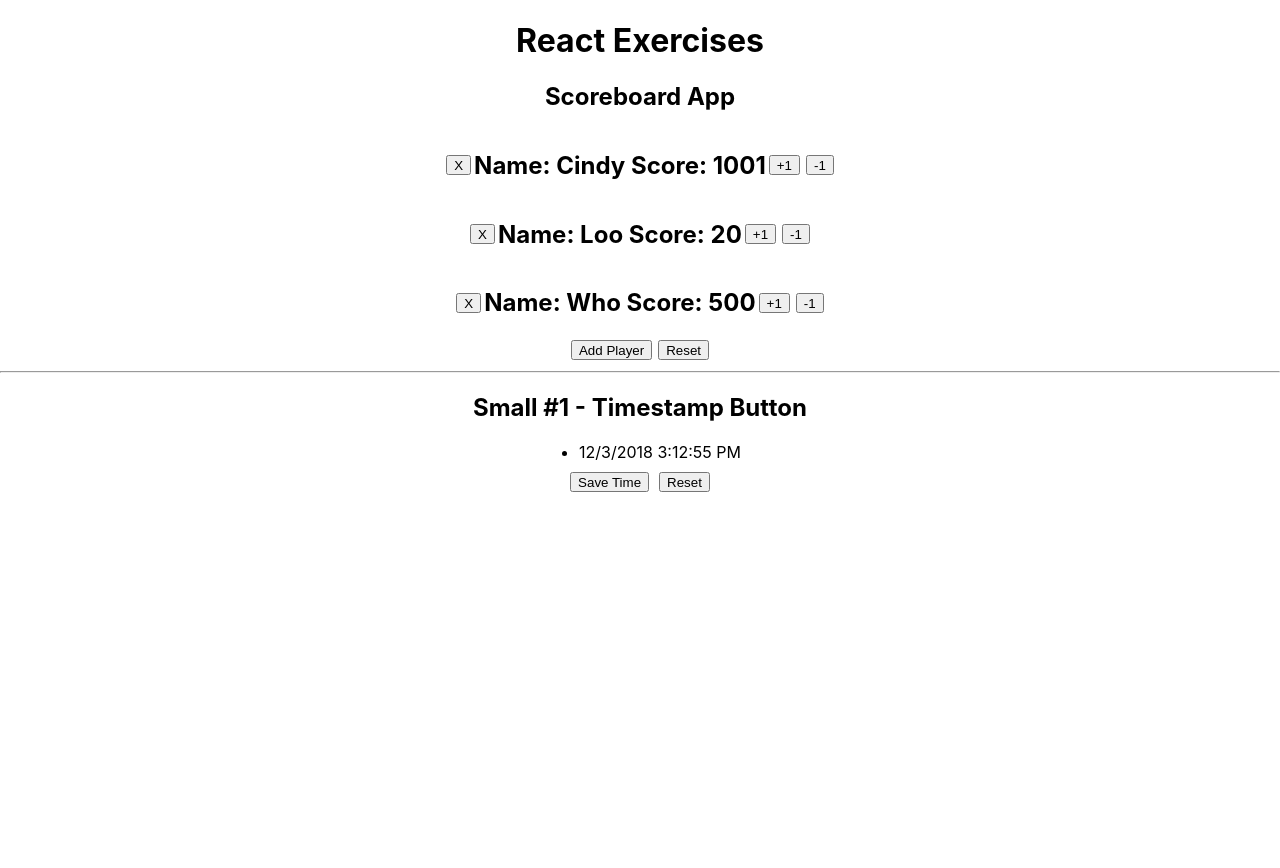
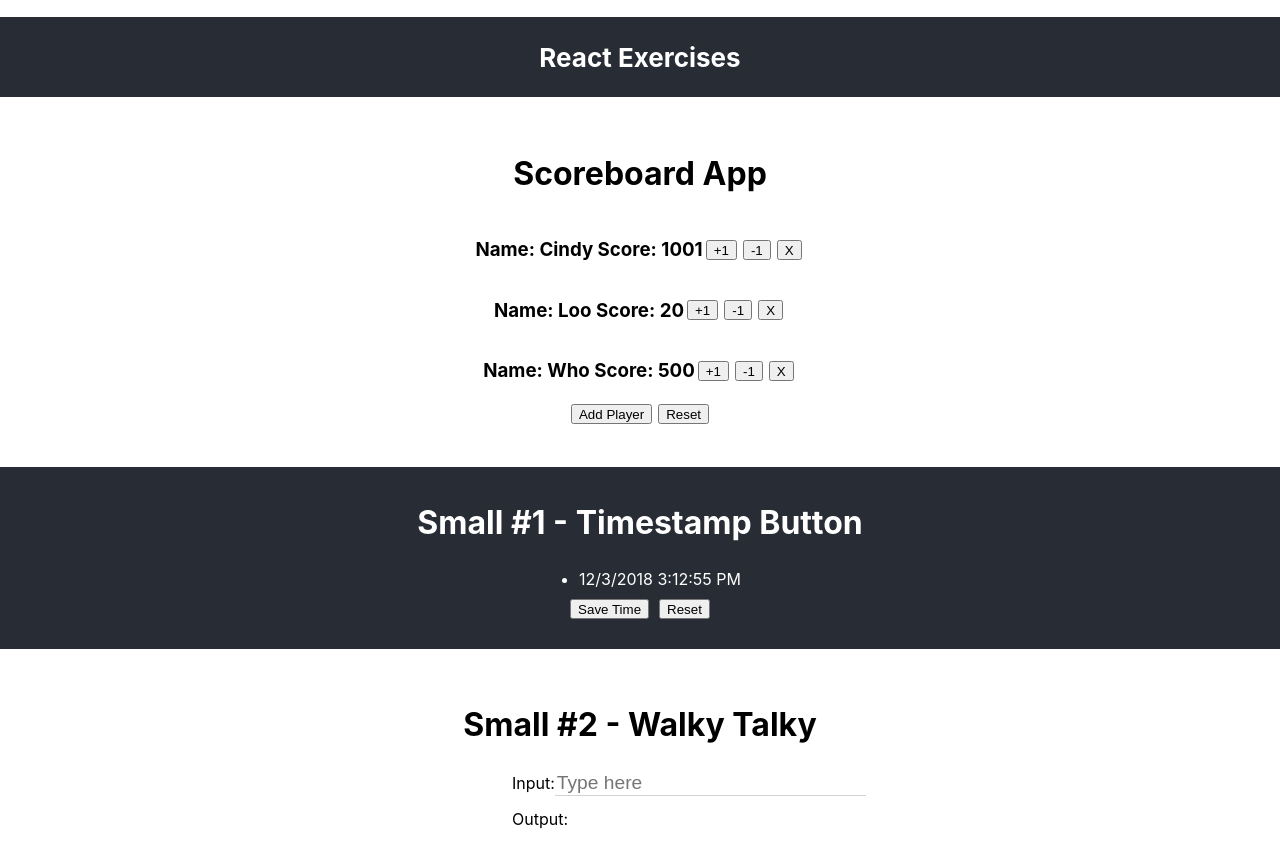
Before and after one commit to GFore/dc-React-Scoreboard, a React (Create React App) app: page / in a window 1280 px wide. Shown: the top 868 px of the page. Before the commit the page ends 800 px from the top, so only its background shows below. Built offline with nearby package versions, Linux system fonts and the light colour scheme.

Commit message:
adds Walky Talky exercise

```diff
--- a/src/App.css
+++ b/src/App.css
@@ -2,14 +2,9 @@
   text-align: center;
 }
 
-.App-logo {
-  animation: App-logo-spin infinite 20s linear;
-  height: 40vmin;
-}
-
 .App-header {
   background-color: #282c34;
-  min-height: 100vh;
+  min-height: 10vh;
   display: flex;
   flex-direction: column;
   align-items: center;
@@ -18,8 +13,19 @@
   color: white;
 }
 
-.App-link {
-  color: #61dafb;
+.Exercise {
+  padding: 10px 0 20px;
+  margin: 20px 0;
+}
+
+.Exercise h2 {
+  font-size: 2em;
+
+}
+
+.evenEx {
+  background-color: #282c34;
+  color: white;
 }
 
 .time-container {
@@ -44,11 +50,16 @@
   text-align: center;
 }
 
-@keyframes App-logo-spin {
-  from {
-    transform: rotate(0deg);
-  }
-  to {
-    transform: rotate(360deg);
-  }
+.talky {
+  margin-left: 40%;
+  margin-bottom: 10px;
+  /* width: 66%; */
+  text-align: left
 }
+
+.talky input, .talky span {
+  border: none;
+  border-bottom: solid 1px lightgray;
+  width: 40%;
+  font-size: 1.2em;
+}
--- a/src/App.js
+++ b/src/App.js
@@ -2,17 +2,25 @@
 import './App.css';
 import Scores from './Scores';
 import Times from './Times';
+import Talkies from './Talkies';
 
 class App extends Component {
   render() {
     return (
       <div className="App">
-        <h1>React Exercises</h1>
-        <h2>Scoreboard App</h2>
-        <Scores />
-        <hr />
-        <h2>Small #1 - Timestamp Button</h2>
-        <Times />
+        <h1 className="App-header">React Exercises</h1>
+        <div className="Exercise">
+          <h2>Scoreboard App</h2>
+          <Scores />
+        </div>
+        <div className="Exercise evenEx">
+          <h2>Small #1 - Timestamp Button</h2>
+          <Times />
+        </div>
+        <div className="Exercise">
+          <h2>Small #2 - Walky Talky</h2>
+          <Talkies />
+        </div>
       </div>
     );
   }
--- /dev/null
+++ b/src/InputBox.js
@@ -0,0 +1,16 @@
+import React from 'react';
+
+function InputBox(props) {
+    return (
+        <div className="talky">Input:
+          <input
+            value={props.term}
+            onChange={props.onChange}
+            placeholder="Type here"
+          />
+          {/* <button type="submit">add</button> */}
+        </div>
+    );
+}
+
+export default InputBox;
--- /dev/null
+++ b/src/OutputBox.js
@@ -0,0 +1,9 @@
+import React from 'react';
+
+function OutputBox(props) {
+    return (
+        <div className="talky">Output: <span>{props.term}</span></div>
+    );
+}
+
+export default OutputBox;
--- a/src/Scorecard.js
+++ b/src/Scorecard.js
@@ -4,10 +4,10 @@
 function ScoreCard(props) {
     return (
         <div className="flexor">
-            <button onClick={() => props.removeScore(props.id)}>X</button>
-            <h2> Name: {props.name} Score: {props.score}</h2>
+            <h3> Name: {props.name} Score: {props.score}</h3>
             <button onClick={() => props.changeScore(props.id, 1)}>+1</button>
             <button onClick={() => props.changeScore(props.id, -1)}>-1</button>
+            <button onClick={() => props.removeScore(props.id)}>X</button>
         </div>
     );
 }
--- /dev/null
+++ b/src/Talkies.js
@@ -0,0 +1,35 @@
+import React, { Component } from 'react';
+import InputBox from './InputBox';
+import OutputBox from './OutputBox';
+
+class Talkies extends Component {
+  constructor(props) {
+    super(props);
+    this.state = {
+      term: ""
+    }
+  }
+  render() {
+    return (
+        <div>
+            <InputBox
+                term={this.state.term}
+                onChange={(event) => this._onChange(event.target.value)}
+            />
+            <OutputBox
+                term={this.state.term}
+            />
+
+        </div>
+    );
+  }
+
+  _onChange = userInput => {
+    this.setState({
+      term: userInput
+    });
+  };
+
+}
+
+export default Talkies;
```
